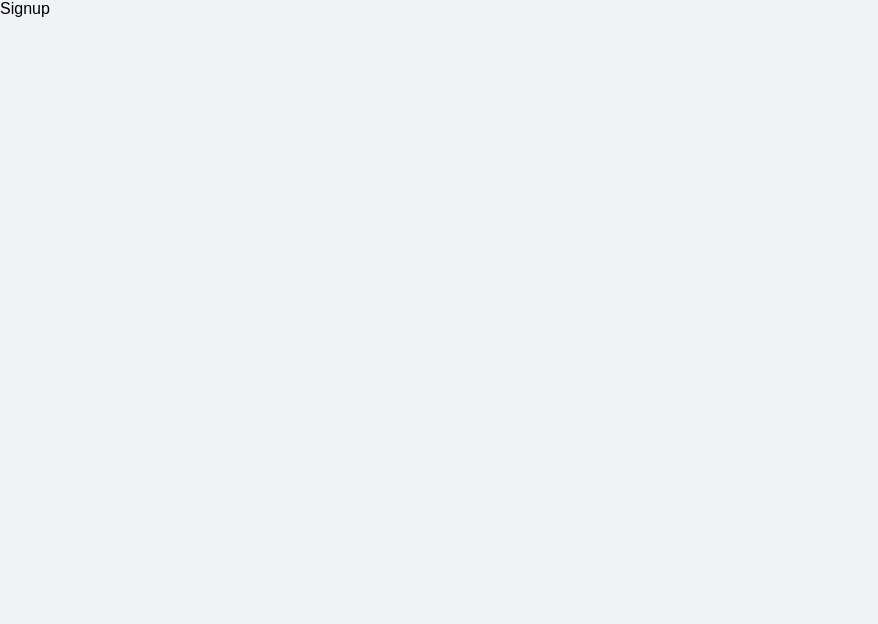
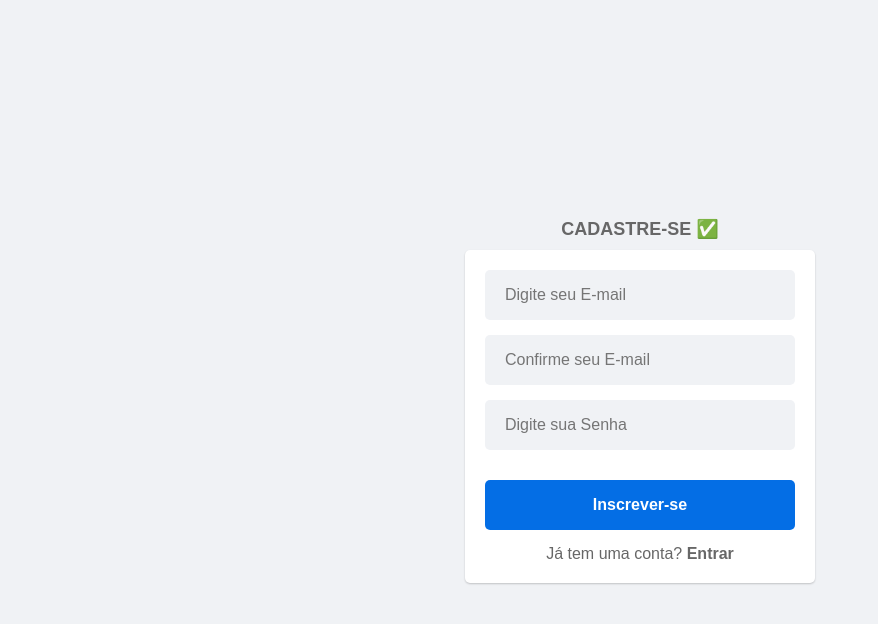
Before and after one commit to castpy/Desafio-Full-Stack, a React (Create React App) app in the folder dashboard/: page /signup in a window 1280 px wide. Shown: the top 624 px of the page, without its empty margins (0-878 px from the left). Built offline with nearby package versions, Linux system fonts and the light colour scheme.

Commit message:
Página de cadastro criada e estilizada

```diff
--- a/dashboard/src/pages/Signup/index.js
+++ b/dashboard/src/pages/Signup/index.js
@@ -1,9 +1,72 @@
-import React from 'react'
+import * as C from './style'
+import React, { useState } from "react"
+import useAuth from '../../hook/userAuth'
+import Input from  '../../Components/Input'
+import Button from '../../Components/Button'
+import { Link, useNavigate } from "react-router-dom"
 
 const Signup = () => {
+  const [email, setEmail] = useState("")
+  const [emailConf, setEmailConf] = useState("")
+  const [senha, setSenha] = useState("")
+  const [error, setError] = useState("")
+  const navigate = useNavigate();
+
+  const { signup } = useAuth();
+
+  const handleSignup = () => {
+    if (!email | !emailConf | !senha) {
+      setError("Preencha todos os campos");
+      return;
+    } else if (email !== emailConf) {
+      setError("Os e-mails não são iguais");
+      return;
+    }
+
+    const res = signup(email, senha);
+
+    if (res) {
+      setError(res);
+      return;
+    }
+
+    alert("Usuário cadatrado com sucesso!");
+    navigate("/");
+  };
+
   return (
-    <div>Signup</div>
-  )
-}
+    <C.Container>
+      <C.Label>CADASTRE-SE ✅</C.Label>
+      <C.Content>
+        <Input
+          type="email"
+          placeholder="Digite seu E-mail"
+          value={email}
+          onChange={(e) => [setEmail(e.target.value), setError("")]}
+        />
+        <Input
+          type="email"
+          placeholder="Confirme seu E-mail"
+          value={emailConf}
+          onChange={(e) => [setEmailConf(e.target.value), setError("")]}
+        />
+        <Input
+          type="password"
+          placeholder="Digite sua Senha"
+          value={senha}
+          onChange={(e) => [setSenha(e.target.value), setError("")]}
+        />
+        <C.labelError>{error}</C.labelError>
+        <Button Text="Inscrever-se" onClick={handleSignup} />
+        <C.LabelSignin>
+          Já tem uma conta?
+          <C.Strong>
+            <Link to="/">&nbsp;Entrar</Link>
+          </C.Strong>
+        </C.LabelSignin>
+      </C.Content>
+    </C.Container>
+  );
+};
 
-export default Signup
+export default Signup;
--- a/dashboard/src/pages/Signup/style.js
+++ b/dashboard/src/pages/Signup/style.js
@@ -0,0 +1,49 @@
+import styled from "styled-components";
+
+export const Container = styled.div`
+  display: flex;
+  align-items: center;
+  justify-content: center;
+  flex-direction: column;
+  gap: 10px;
+  height: 100vh;
+`;
+
+export const Content = styled.div`
+  gap: 15px;
+  display: flex;
+  align-items: center;
+  justify-content: center;
+  flex-direction: column;
+  width: 100%;
+  box-shadow: 0 1px 2px #0003;
+  background-color: white;
+  max-width: 350px;
+  padding: 20px;
+  border-radius: 5px;
+`;
+
+export const Label = styled.label`
+  font-size: 18px;
+  font-weight: 600;
+  color: #676767;
+`;
+
+export const LabelSignin = styled.label`
+  font-size: 16px;
+  color: #676767;
+`;
+
+export const labelError = styled.label`
+  font-size: 14px;
+  color: red;
+`;
+
+export const Strong = styled.strong`
+  cursor: pointer;
+
+  a {
+    text-decoration: none;
+    color: #676767;
+  }
+`;
```
